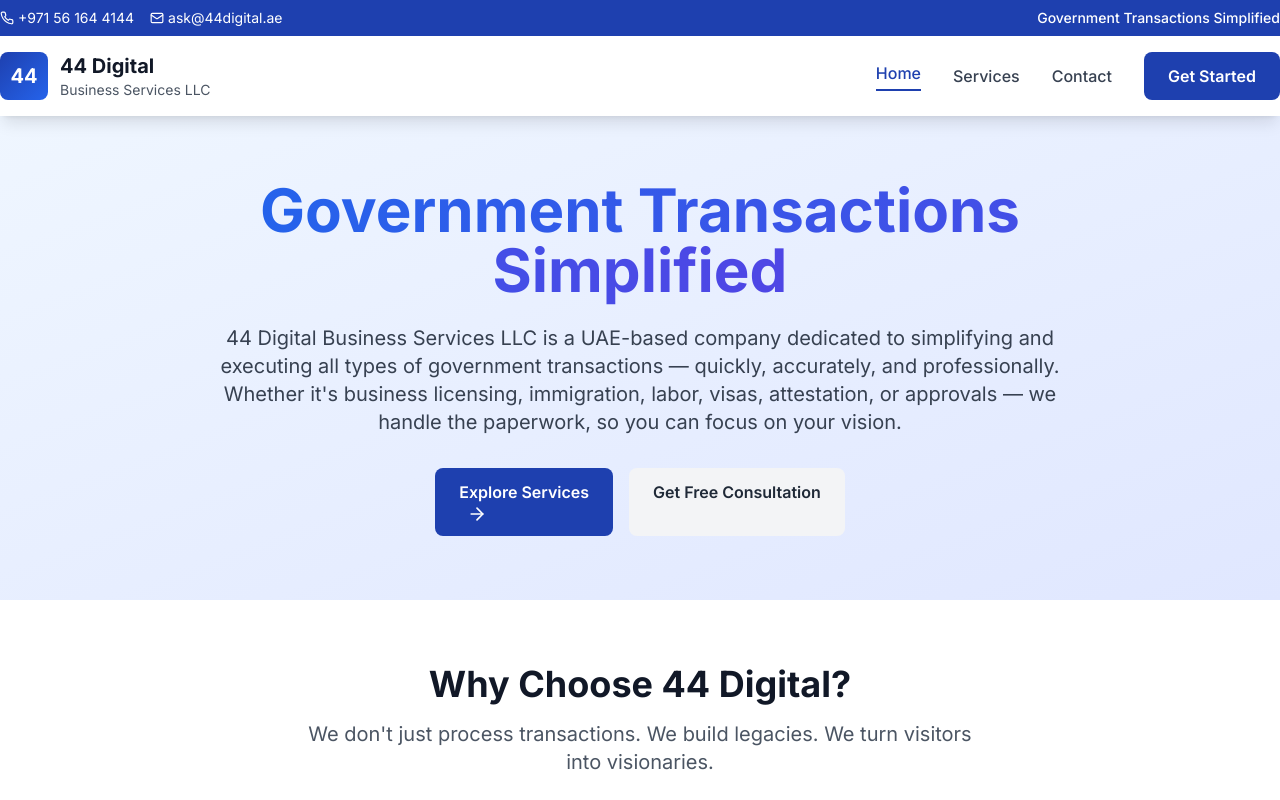
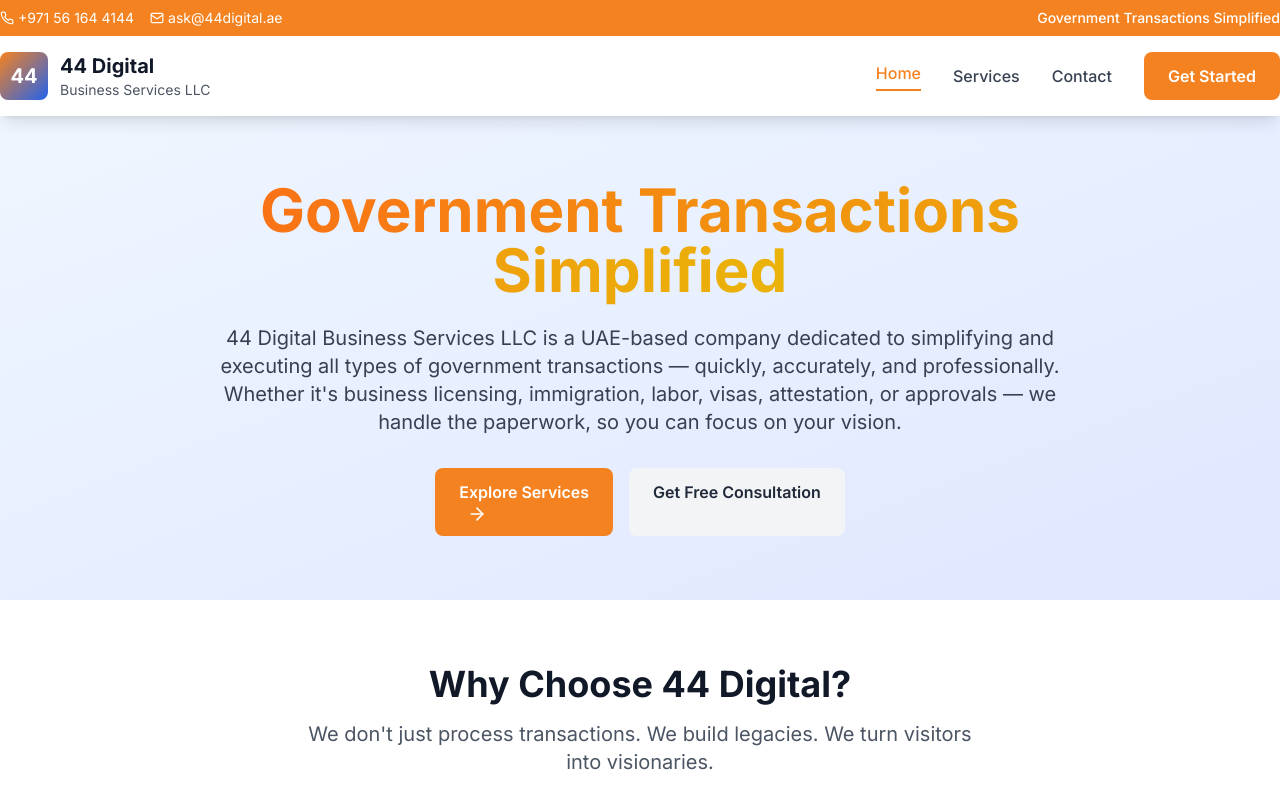
Before and after one commit to ppsaheed/44, a React (Vite) app: page / in a window 1280 px wide. Shown: the top 800 px of the page. Built offline with nearby package versions, Linux system fonts and the light colour scheme.

Commit message:
Update project files within submodule

```diff
--- a/src/index.css
+++ b/src/index.css
@@ -38,7 +38,7 @@
   }
 
   .text-gradient {
-    @apply bg-gradient-to-r from-blue-600 to-indigo-600 bg-clip-text text-transparent;
+    @apply bg-gradient-to-r from-orange-500 to-yellow-500 bg-clip-text text-transparent;
   }
 }
 
--- a/tailwind.config.js
+++ b/tailwind.config.js
@@ -11,8 +11,8 @@
         'uae-red': '#FF0000',
         'uae-green': '#00732F',
         'uae-black': '#000000',
-        'primary': '#1e40af',
-        'secondary': '#64748b',
+        'primary': '#F58220',
+        'secondary': '#939598',
       },
       fontFamily: {
         'sans': ['Inter', 'system-ui', 'sans-serif'],
```
